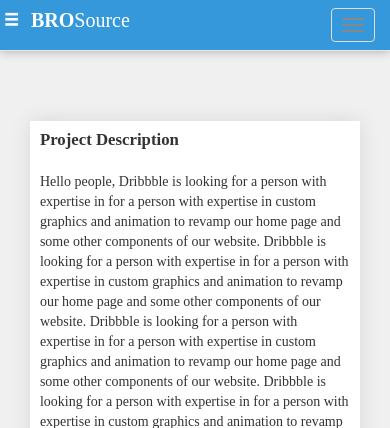
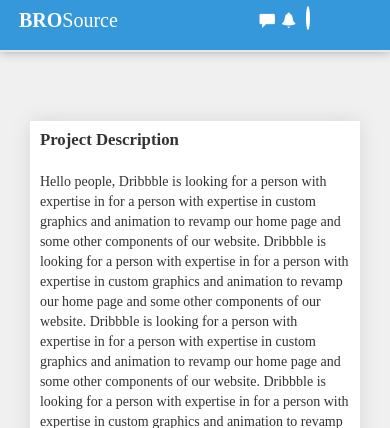
Before and after one commit to gitshubho/BROSource, a Python web app: template templates/apply_project.html in a window 390 px wide. Shown: the top 428 px of the page. Run offline with Jinja, Linux system fonts and the light colour scheme; the template is opened without the code that fills it, so the values that code supplies are empty.

Commit message:
apply_project responsive for mobile

```diff
--- a/static/css/apply_project.css
+++ b/static/css/apply_project.css
@@ -1,5 +1,58 @@
-.fix-profile{
-    width: 120%; padding: 10px;
+
+#apply-nav-right li
+{
+    list-style-type: none;
+    float: left;
+    margin-left: 2px;
+}
+
+.apply-nav-image-small
+{
+  margin: 0;
+  margin-top: -5px;
+  height: 7%;
+  border-radius: 100%;
+  border: 2px solid white;
+}
+
+#apply-notification-trigger-small
+{
+  margin-right: 5%;;
+}
+
+@media(max-width:600px)
+{
+  label
+  {
+    font-size: 12px;
+  }
+  .apply-select-container{
+      font-size: 8px;
+  }
+}
+
+@media(max-width:430px)
+{
+  .custom-push
+  {
+    left: 45%;
+  }
+}
+
+@media(max-width:390px)
+{
+  .custom-push
+  {
+    left: 40%;
+  }
+}
+
+@media(max-width:321px)
+{
+  .custom-push
+  {
+    left: 20%;
+  }
 }
 
 
@@ -85,6 +138,17 @@
     z-index: 11;
 }
 
+
 .fix-profile{
     z-index: 5;
+    width: 120%; padding: 10px;
 }
+
+@media(max-width:600px)
+{
+  .fix-profile
+  {
+      width: 100%;
+  }
+
+}
--- a/templates/apply_project.html
+++ b/templates/apply_project.html
@@ -160,47 +160,32 @@
       <div class="container-fluid">
           <div class="navbar-header">
               <div class="row nav-brand-heading">
-          <div class="col-md-2 col-xs-1" style="padding:0;margin:0px;margin-top:5px;pointer:cursor">
-            <div class="btn-group">
-              <a class="dropdown-toggle" data-toggle="dropdown" aria-expanded="false">
-                <span class="glyphicon glyphicon glyphicon-menu-hamburger"></span>
-              </a>
-              <ul class="dropdown-menu" id="homepage-menu">
-                <li><a href="#">Technical</a></li>
-                <li><a href="#">Design</a></li>
-                <li><a href="#">Management</a></li>
-
+                  <div class="col-md-10 col-xs-6">
+                      <div class="brand-name"><b>BRO</b>Source</div>
+                  </div>
+                  <div class="col-xs-6 custom-push hide-on-large" style="padding:0;margin:0px;margin-top:5px;">
+                    <ul class="center-align-on-small" id="apply-nav-right">
+                      <li id="apply-notification-trigger-small"><a href="#" ><span class="glyphicon glyphicon-comment"></span></a></li>
+                      <li><a href="#"><span class="glyphicon glyphicon-bell"></span>&nbsp&nbsp</a></li>
+                       <li><img src="{{ data['photo_link'] }}" class="img-responsive apply-nav-image-small"></li>
                     </ul>
                   </div>
               </div>
-          <div class="col-md-10 col-xs-10">
-            <div class="brand-name"><b>BRO</b>Source</div>
-          </div>
-        </div>
-        <button type="button" class="navbar-toggle" data-toggle="collapse" data-target="#navbar">
-          <span class="sr-only">Toggle navigation</span>
-          <span class="icon-bar"></span>
-          <span class="icon-bar"></span>
-          <span class="icon-bar"></span>
-        </button>
               <a class="navbar-brand" href="#"></a>
           </div>
 
           <!-- Collect the nav links, forms, and other content for toggling -->
-      <div class="collapse navbar-collapse" id="navbar">
-        <ul class="nav navbar-nav">
-          <li><a href="#"></a></li>
-        </ul>
-        <br>
-         <ul class="nav navbar-nav navbar-right center-align-on-small" id="profile-self-nav-right">
+          <div class="navbar-collapse" id="navbar">
+              <ul class="hide-on-small nav navbar-nav navbar-right center-align-on-small" id="profile-self-nav-right">
                 <li><a href="#" onclick="$('.msg').toggleClass('col-md-offset-12 col-md-offset-9 not-in-view in-view'); $('.msg-dismisser').toggleClass('msg-dismisser-display-none');"><span class="glyphicon glyphicon-comment"></span></a></li>
                 <li><a href="#" onclick="$('.bar').toggleClass('col-md-offset-12 col-md-offset-9 not-in-view in-view'); $('.bar-dismisser').toggleClass('bar-dismisser-display-none');"><span class="glyphicon glyphicon-bell"></span>&nbsp&nbsp</a></li>
-            <li><p align="right"><b>{{result['data'][0]['username']}}&nbsp&nbsp</b><br><a href="#">{{result['data'][0]['email']}}&nbsp&nbsp</a></p></li>          <li><img src="../static/images/17.jpg" class="img-responsive profile-other-nav-image"></li>
+                 <li><p align="right"><b>{{ data['username'] }}&nbsp&nbsp</b><br><a href="#">{{ data['email'] }}&nbsp&nbsp</a></p></li>
+                  <li><img src="{{ data['photo_link'] }}" class="img-responsive profile-other-nav-image"></li>
               </ul>
-
           </div><!-- /.navbar-collapse -->
       </div><!-- /.container-fluid -->
   </nav>
+
   <br>
   <br>
   <br>
```
Lines whose indentation alone changed are shown as unchanged.
